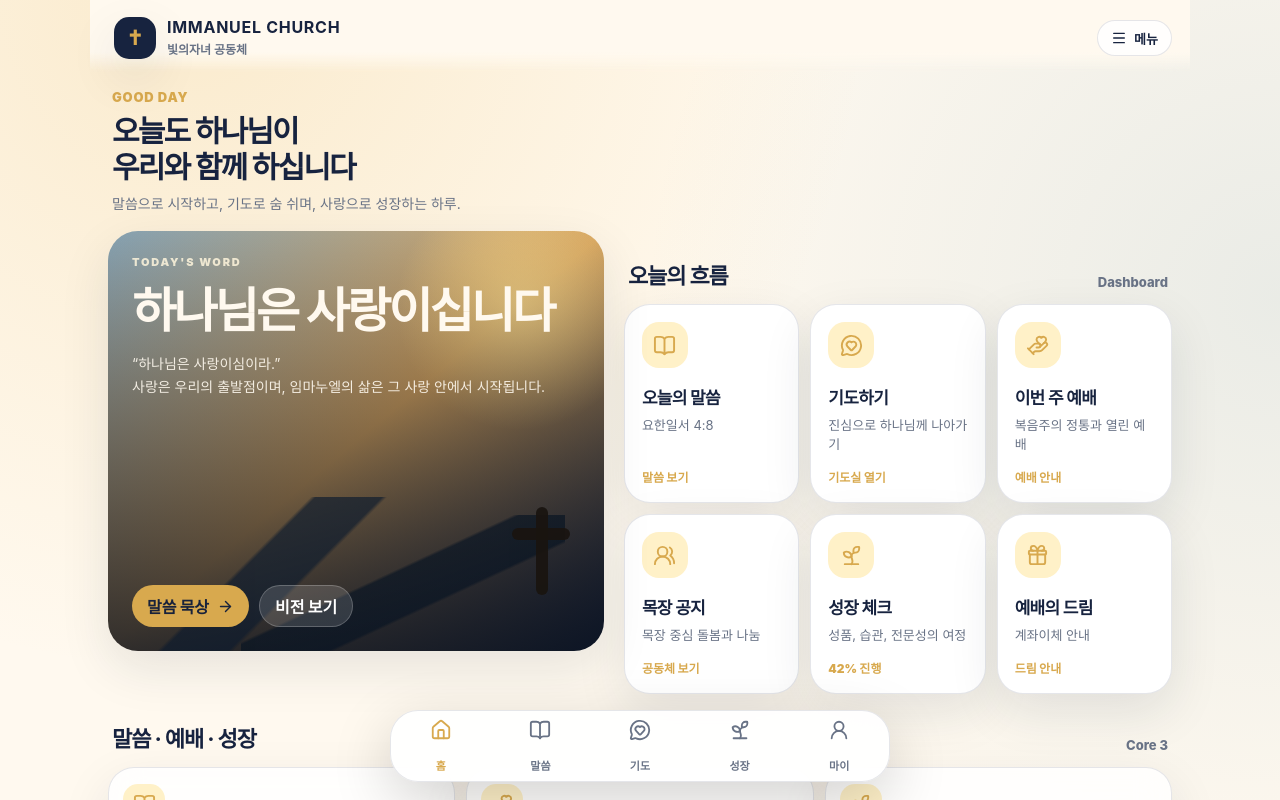
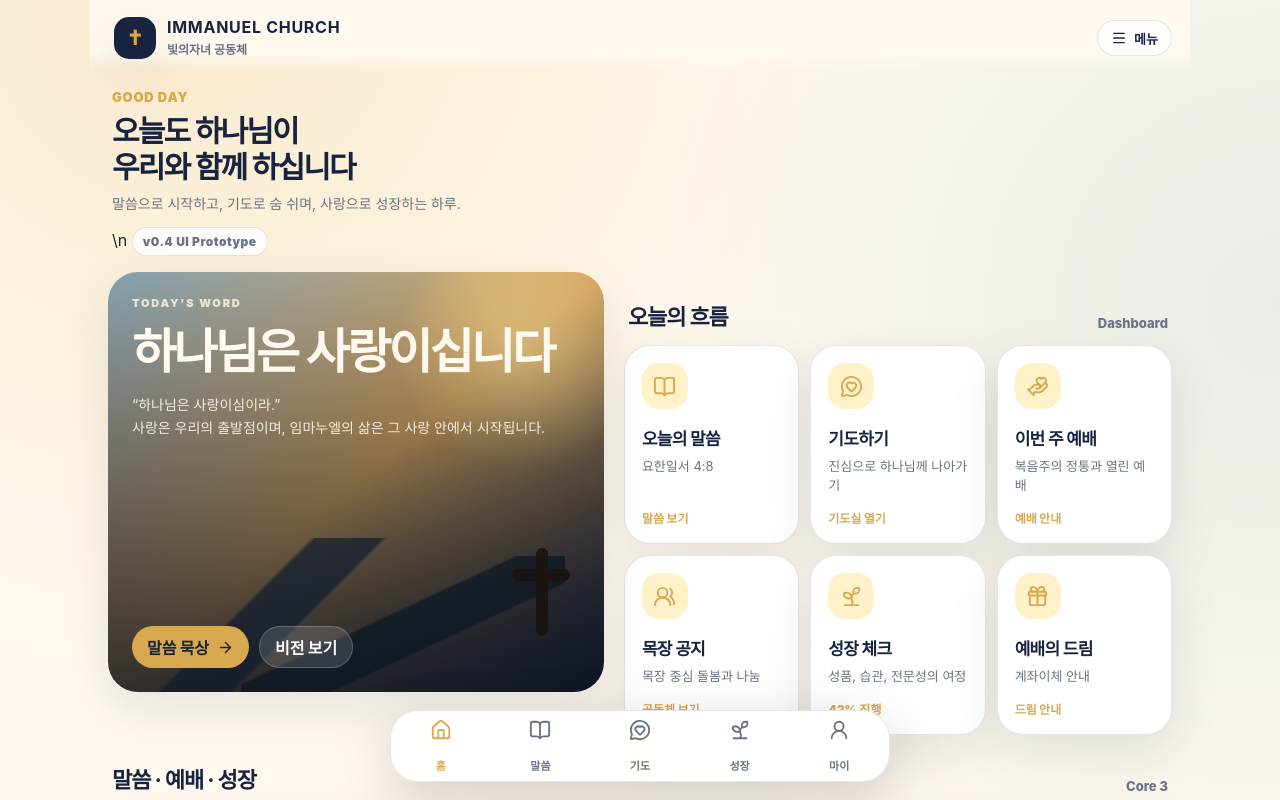
Before and after one commit to komed94-jpg/Immanuel-home, a Next.js app: page / in a window 1280 px wide. Shown: the top 800 px of the page. Built offline with nearby package versions, Linux system fonts and the light colour scheme.

Commit message:
Add files via upload

```diff
--- a/app/globals.css
+++ b/app/globals.css
@@ -114,6 +114,21 @@ a { color: inherit; text-decoration: none; }
   color: var(--muted);
   line-height: 1.6;
   font-size: 14px;
+}
+
+.versionBadge {
+  display: inline-flex;
+  align-items: center;
+  margin-top: 12px;
+  padding: 6px 10px;
+  border-radius: 999px;
+  border: 1px solid var(--line);
+  background: var(--surface);
+  color: var(--muted);
+  font-size: 12px;
+  font-weight: 900;
+  letter-spacing: .04em;
+  backdrop-filter: blur(12px);
 }
 
 .dailyCard {
--- a/app/page.tsx
+++ b/app/page.tsx
@@ -62,7 +62,7 @@ function HomePage({ setTab }: { setTab: (tab: TabKey) => void }) {
       <div className="greeting">
         <span>GOOD DAY</span>
         <h2>오늘도 하나님이<br />우리와 함께 하십니다</h2>
-        <p>말씀으로 시작하고, 기도로 숨 쉬며, 사랑으로 성장하는 하루.</p>
+        <p>말씀으로 시작하고, 기도로 숨 쉬며, 사랑으로 성장하는 하루.</p>\n        <div className="versionBadge">v0.4 UI Prototype</div>
       </div>
 
       <section className="desktopGrid">
```
